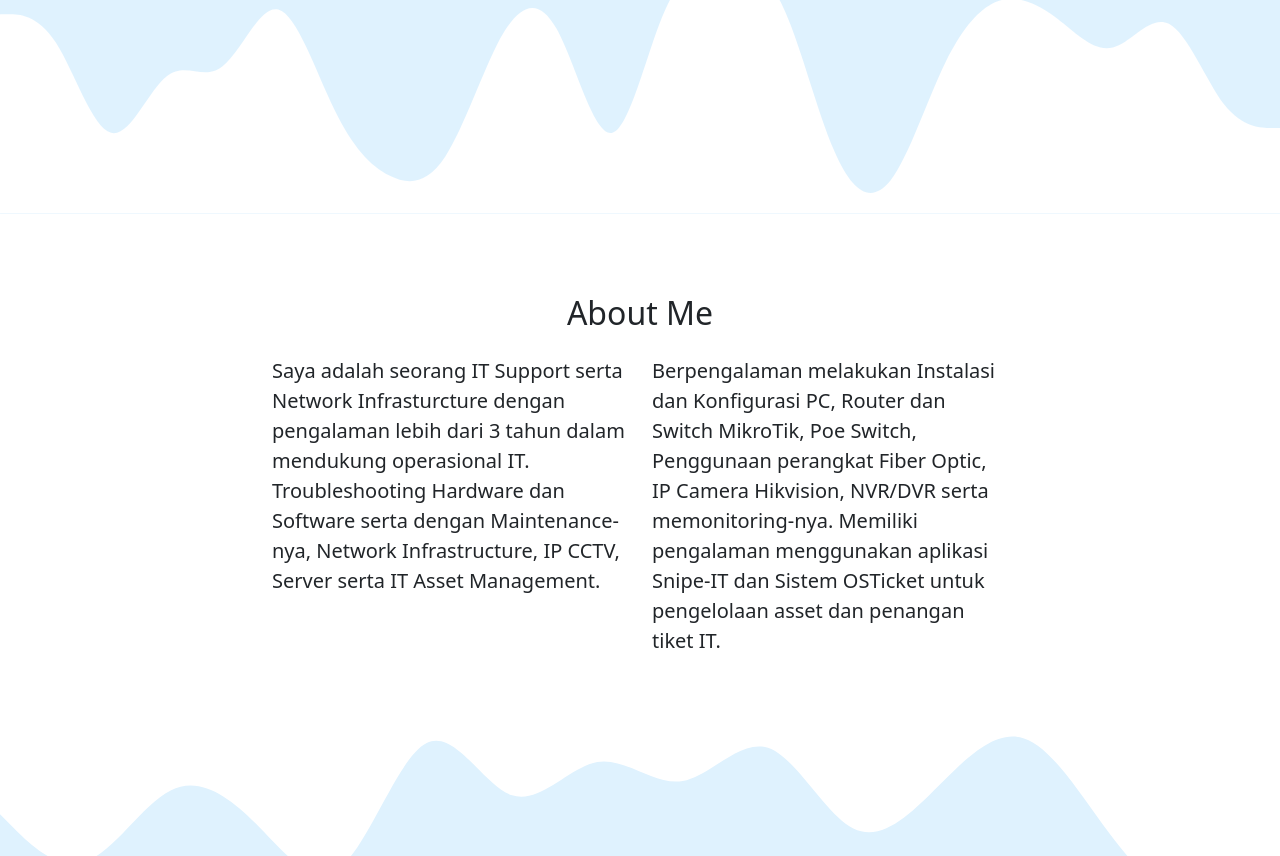
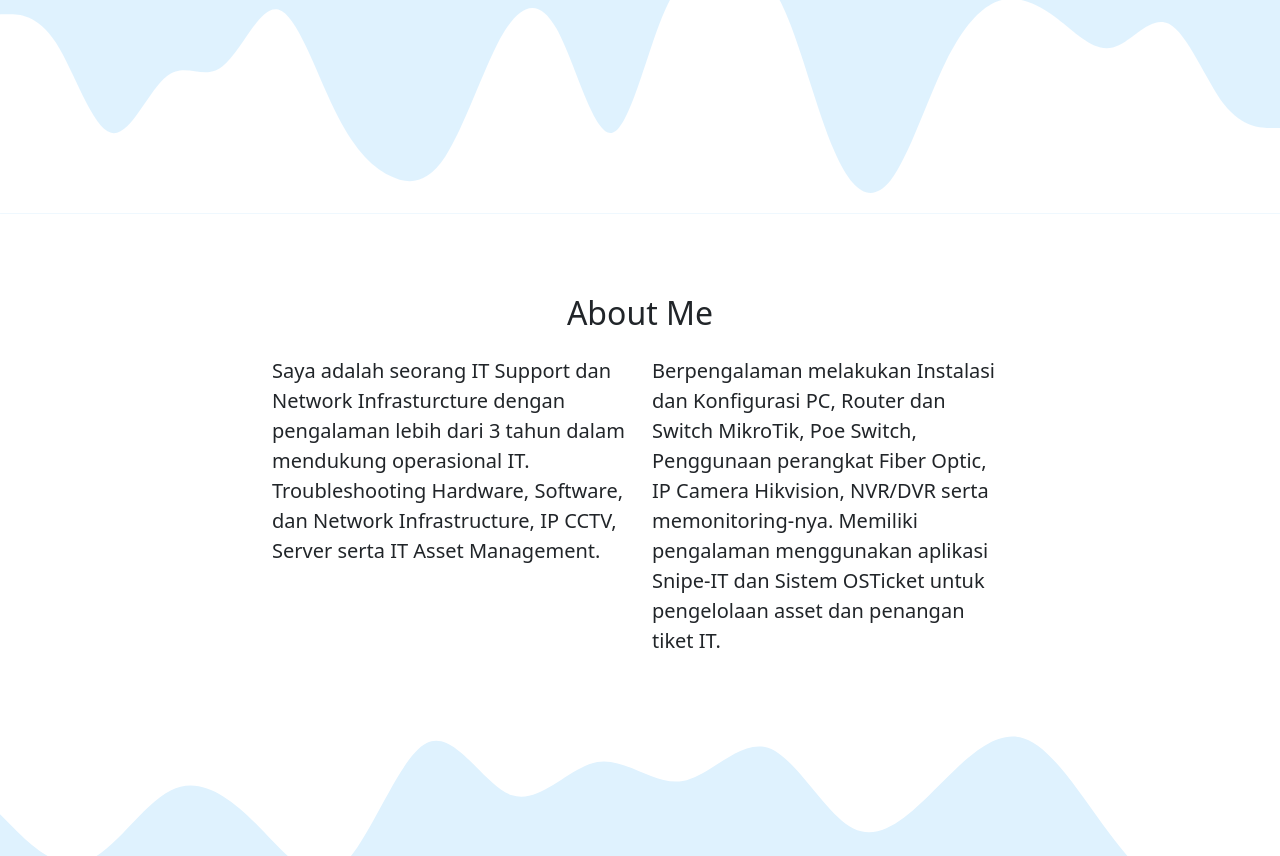
Before and after one commit to regysaaa/regysaaa.github.io, a plain HTML site: page index.html in a window 1280 px wide. Shown: the part 504-1360 px from the top of the page. Drawn offline with nearby package versions, Linux system fonts and the light colour scheme.

Commit message:
perubahan about me

```diff
--- a/index.html
+++ b/index.html
@@ -64,8 +64,8 @@
         </div>
         <div class="row justify-content-center fs-5 text-justify">
           <div class="col-md-4 mb-3">
-            Saya adalah seorang IT Support serta Network Infrasturcture dengan pengalaman lebih dari 3 tahun dalam mendukung operasional IT. Troubleshooting Hardware dan Software serta dengan Maintenance-nya, Network Infrastructure, IP
-            CCTV, Server serta IT Asset Management.
+            Saya adalah seorang IT Support dan Network Infrasturcture dengan pengalaman lebih dari 3 tahun dalam mendukung operasional IT. Troubleshooting Hardware, Software, dan Network Infrastructure, IP CCTV, Server serta IT Asset
+            Management.
           </div>
           <div class="col-md-4 mb-3">
             Berpengalaman melakukan Instalasi dan Konfigurasi PC, Router dan Switch MikroTik, Poe Switch, Penggunaan perangkat Fiber Optic, IP Camera Hikvision, NVR/DVR serta memonitoring-nya. Memiliki pengalaman menggunakan aplikasi
```
